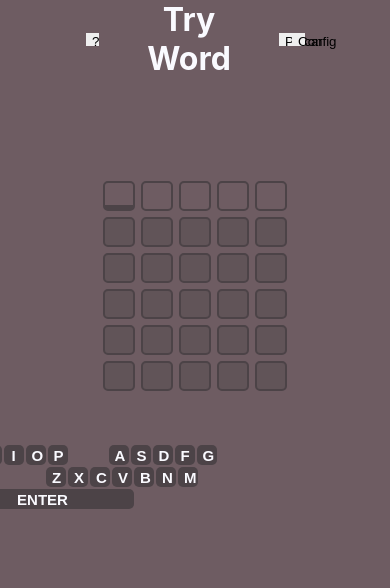
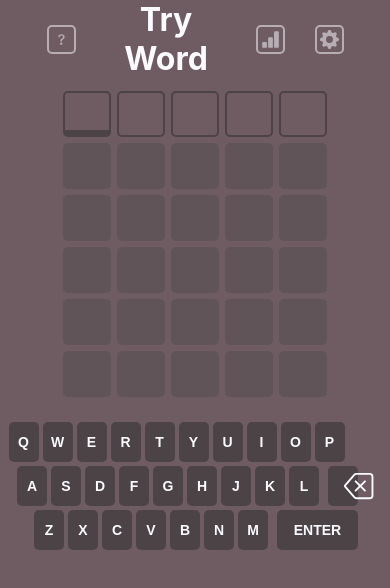
Before and after one commit to MattContassot/tryWord, a React (Create React App) app in the folder try-word/: page / in a window 390 px wide. Shown: the top 588 px of the page. Built offline with nearby package versions, Linux system fonts and the light colour scheme.

Commit message:
Css Desktop finalizado

```diff
--- a/try-word/src/App.css
+++ b/try-word/src/App.css
@@ -16,13 +16,16 @@ header {
   justify-content: center;
 }
 
-header > button {
-  height: 30px;
-  width: 30px;
-}
-
-#help {
-  margin-left: 30px;
+header > p {
+  height: 25px;
+  width: 25px;
+  color: #B7AEB4;
+  background-color: #6e5c62;
+  border: solid #B7AEB4 2px;
+  border-radius: 5px;
+  display: flex;
+  justify-content: center;
+  align-items: center;
 }
 
 header > h1 {
@@ -30,6 +33,10 @@ header > h1 {
   width: 300px;
   margin: 0 150px;
   color: #FAFAFF;
+}
+
+#help, #settings {
+  margin-left: 30px;
 }
 
 /* GAME */
@@ -52,7 +59,14 @@ main {
   outline: none;
 }
 
-.currentAttemp {
+#ç > svg {
+  width: 30px;
+  height: 30px;
+  display: flex;
+  margin-left: 10px;
+}
+
+.notCurrentAttemp {
   background-color: #615458;
   border: solid #615458 3px;
 }
@@ -63,7 +77,7 @@ form {
 }
 
 .letterOnFocus {
-  height: 45px;
+  height: 43px;
   border-bottom: solid #4C4347 8px;
 }
 
@@ -131,7 +145,7 @@ footer {
   }
 
   .letterOnFocus {
-    height: 64px;
+    height: 68px;
     border-bottom: solid #4C4347 9px;
   }
 }
@@ -160,7 +174,7 @@ footer {
 
   /* header > h1 {
     width: 100px;
-    margin: 0 150px;
+    margin: 0 150px;svg
   }
 
   header > button {
@@ -168,28 +182,66 @@ footer {
     width: 5px;
   } */
 
+  main {
+    margin-top: 10px;
+  }
+
   .wordBox {
     border: solid #4C4347 2px;
-    height: 24px;
-    width: 24px;
-    font-size: 20px;
+    height: 40px;
+    width: 40px;
+    font-size: 30px;
+  }
+
+  button > svg {
+    margin-left: 0;
+  }
+
+  svg {
+    width: 19px;
+    height: 19px;
+  }
+
+  .notCurrentAttemp {
+    border: solid #615458 2px;
   }
 
   .letterOnFocus {
-    height: 20px;
-    border-bottom: solid #4C4347 6px;
+    height: 35px;
+    border-bottom: solid #4C4347 7px;
   }
 
   footer {
-    width: 100%;
-    margin-top: 50px;
-    /* margin-left: calc((100vw - 714px) / 2); */
+    width: 360px;
+    margin-top: 20px;
+    margin-left: 0;
   }
 
   .key {
-    width: 20px;
-    height: 20px;
-    margin: 1px;
-    font-size: 15px;
+    width: 30px;
+    height: 40px;
+    margin: 2px;
+    font-size: 14px;
+  }
+
+  #A {
+    margin-left: 17px;
+  }
+
+  #P {
+    margin-right: 9px;
+  }
+
+  #ç {
+    margin-left: 7px;
+  }
+
+  #Z {
+    margin-left: 34px;
+  }
+
+  #ENTER {
+    margin-left: 7px;
+    width: 81px;
   }
 }
--- a/try-word/src/components/Game.js
+++ b/try-word/src/components/Game.js
@@ -146,7 +146,7 @@ class Game extends Component {
             key={ `a${i}-l${j}` }
             id={ `a${i}-l${j}` }
             type="text"
-            className={ i !== 1 ? "wordBox currentAttemp" : "wordBox" }
+            className={ i !== 1 ? "wordBox notCurrentAttemp" : "wordBox" }
             maxLength="1"
             value={ eval(`a${i}l${j}`) }
             onChange={ this.handleChange }
--- a/try-word/src/components/Header.js
+++ b/try-word/src/components/Header.js
@@ -1,13 +1,18 @@
 import React, { Component } from 'react';
+import { help, stats, config } from '../services/icons';
 
 class Header extends Component {
+  handleClick = ({ currentTarget: { id } }) => {
+    console.log(id);
+  }
+
   render() {
     return (
       <header>
-        <button type="button" id="help">?</button>
+        <p id="help" onClick={ this.handleClick }>{help()}</p>
         <h1>Try Word</h1>
-        <button>Placar</button>
-        <button>Config</button>
+        <p id="stats" onClick={ this.handleClick }>{stats()}</p>
+        <p id="settings" onClick={ this.handleClick }>{config()}</p>
       </header>
     );
   }
--- a/try-word/src/components/Keyboard.js
+++ b/try-word/src/components/Keyboard.js
@@ -2,6 +2,7 @@ import React, { Component } from 'react';
 import { connect } from 'react-redux';
 import { sendKeyDown } from '../store/actions';
 import { KEYS } from '../services/constants';
+import { backspace } from '../services/icons';
 
 class Keyboard extends Component {
   handleClick = ({ target: { id } }) => {
@@ -25,7 +26,7 @@ class Keyboard extends Component {
               className="key"
               disabled={ lastLetter ? true : false }
             >
-              {key}
+              {key === 'ç' ? backspace() : key}
             </button>
           ))
         }
--- /dev/null
+++ b/try-word/src/services/icons.js
@@ -0,0 +1,16 @@
+export const backspace = () => <svg xmlns="http://www.w3.org/2000/svg" width="16" height="16" fill="currentColor" className="bi bi-backspace" viewBox="0 0 16 16">
+  <path d="M5.83 5.146a.5.5 0 0 0 0 .708L7.975 8l-2.147 2.146a.5.5 0 0 0 .707.708l2.147-2.147 2.146 2.147a.5.5 0 0 0 .707-.708L9.39 8l2.146-2.146a.5.5 0 0 0-.707-.708L8.683 7.293 6.536 5.146a.5.5 0 0 0-.707 0z"/>
+  <path d="M13.683 1a2 2 0 0 1 2 2v10a2 2 0 0 1-2 2h-7.08a2 2 0 0 1-1.519-.698L.241 8.65a1 1 0 0 1 0-1.302L5.084 1.7A2 2 0 0 1 6.603 1h7.08zm-7.08 1a1 1 0 0 0-.76.35L1 8l4.844 5.65a1 1 0 0 0 .759.35h7.08a1 1 0 0 0 1-1V3a1 1 0 0 0-1-1h-7.08z"/>
+</svg>;
+
+export const help = () => <svg xmlns="http://www.w3.org/2000/svg" width="25" height="25" fill="currentColor" className="bi bi-question" viewBox="0 0 16 16">
+<path d="M5.255 5.786a.237.237 0 0 0 .241.247h.825c.138 0 .248-.113.266-.25.09-.656.54-1.134 1.342-1.134.686 0 1.314.343 1.314 1.168 0 .635-.374.927-.965 1.371-.673.489-1.206 1.06-1.168 1.987l.003.217a.25.25 0 0 0 .25.246h.811a.25.25 0 0 0 .25-.25v-.105c0-.718.273-.927 1.01-1.486.609-.463 1.244-.977 1.244-2.056 0-1.511-1.276-2.241-2.673-2.241-1.267 0-2.655.59-2.75 2.286zm1.557 5.763c0 .533.425.927 1.01.927.609 0 1.028-.394 1.028-.927 0-.552-.42-.94-1.029-.94-.584 0-1.009.388-1.009.94z"/>
+</svg>;
+
+export const stats = () => <svg xmlns="http://www.w3.org/2000/svg" width="16" height="16" fill="currentColor" className="bi bi-bar-chart-fill" viewBox="0 0 16 16">
+<path d="M1 11a1 1 0 0 1 1-1h2a1 1 0 0 1 1 1v3a1 1 0 0 1-1 1H2a1 1 0 0 1-1-1v-3zm5-4a1 1 0 0 1 1-1h2a1 1 0 0 1 1 1v7a1 1 0 0 1-1 1H7a1 1 0 0 1-1-1V7zm5-5a1 1 0 0 1 1-1h2a1 1 0 0 1 1 1v12a1 1 0 0 1-1 1h-2a1 1 0 0 1-1-1V2z"/>
+</svg>;
+
+export const config = () => <svg xmlns="http://www.w3.org/2000/svg" width="16" height="16" fill="currentColor" className="bi bi-gear-fill" viewBox="0 0 16 16">
+<path d="M9.405 1.05c-.413-1.4-2.397-1.4-2.81 0l-.1.34a1.464 1.464 0 0 1-2.105.872l-.31-.17c-1.283-.698-2.686.705-1.987 1.987l.169.311c.446.82.023 1.841-.872 2.105l-.34.1c-1.4.413-1.4 2.397 0 2.81l.34.1a1.464 1.464 0 0 1 .872 2.105l-.17.31c-.698 1.283.705 2.686 1.987 1.987l.311-.169a1.464 1.464 0 0 1 2.105.872l.1.34c.413 1.4 2.397 1.4 2.81 0l.1-.34a1.464 1.464 0 0 1 2.105-.872l.31.17c1.283.698 2.686-.705 1.987-1.987l-.169-.311a1.464 1.464 0 0 1 .872-2.105l.34-.1c1.4-.413 1.4-2.397 0-2.81l-.34-.1a1.464 1.464 0 0 1-.872-2.105l.17-.31c.698-1.283-.705-2.686-1.987-1.987l-.311.169a1.464 1.464 0 0 1-2.105-.872l-.1-.34zM8 10.93a2.929 2.929 0 1 1 0-5.86 2.929 2.929 0 0 1 0 5.858z"/>
+</svg>;
```
